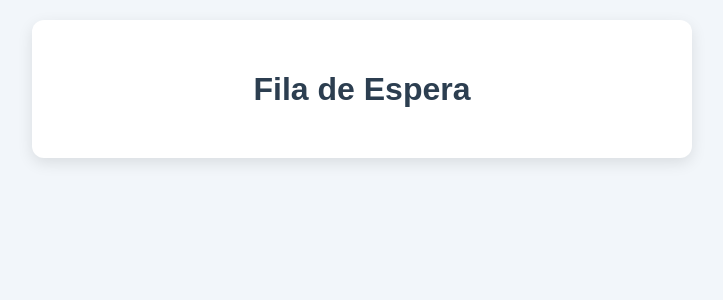
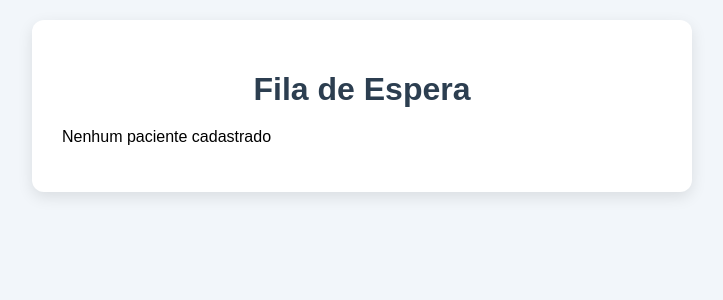
Before and after one commit to AlineRodrigues02/ProjetoReact, a React (Vite) app in the folder ProjetoFinal/: page /filaDeEspera in a window 1280 px wide. Shown: the top 300 px of the page, without its empty margins (278-1001 px from the left). Built offline with nearby package versions, Linux system fonts and the light colour scheme.

Commit message:
Adicionado o local storage para a fila de espera

```diff
--- a/ProjetoFinal/src/screens/FilaDeEspera.jsx
+++ b/ProjetoFinal/src/screens/FilaDeEspera.jsx
@@ -1,8 +1,29 @@
+import { useContext } from "react";
+import { PacienteContext } from "./LocalStorage";
+
 function FilaDeEspera() {
+  const {pacientes} = useContext(PacienteContext);
+  const getStatus = (p) =>{
+    if (p.atendido) return "✅ Em Atendimento"
+    if (p.triagem) return "👨‍⚕️ Aguardando Consulta"
+    return "📝 Aguardando Triagem"
+  }
   return (
-    <div class="container">
+    <div className="container">
       <h1>Fila de Espera</h1>
-      <div class="filaDeEspera" id="filaDeEspera"></div>
+      <div className="painel">
+        {pacientes.length ===0 ?(
+          <p>Nenhum paciente cadastrado</p>
+        ):(
+          pacientes.map((paciente, index)=>(
+            <div key={index} className={`painel-card ${paciente.triagem?.risco || ''}`}>
+              <p><strong>Nome:</strong>{paciente.nome}</p>
+              <p><strong>Status:</strong>{getStatus(paciente)}</p>
+              </div>
+          ))
+        )}
+      </div>
+      <div className="filaDeEspera" id="filaDeEspera"></div>
     </div>
   );
 }
```
